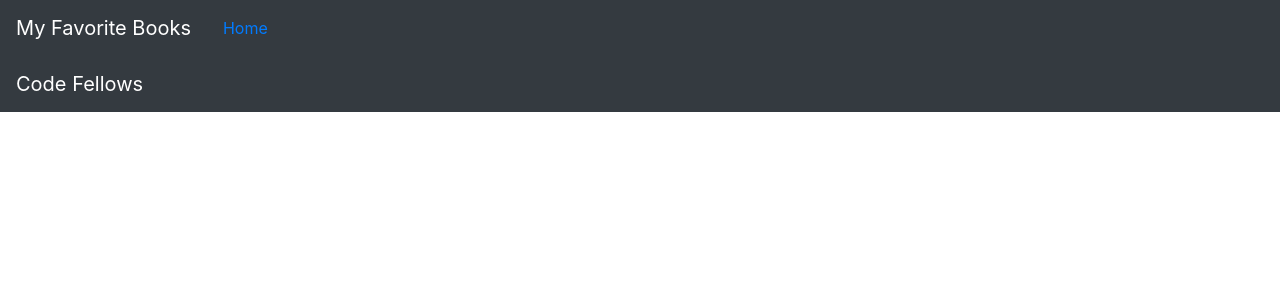
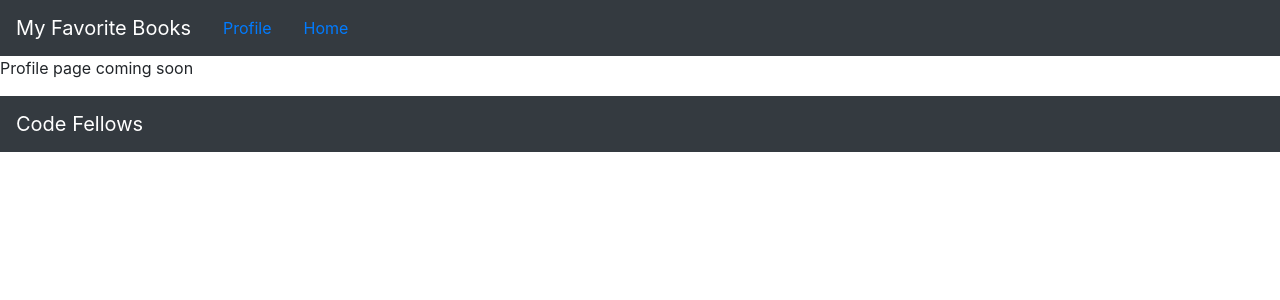
Before and after one commit to reichertc2/can-of-books, a React (Create React App) app: page /profile in a window 1280 px wide. Shown: the top 300 px of the page. Built offline with nearby package versions, Linux system fonts and the light colour scheme.

Commit message:
Home/Profile

```diff
--- a/src/App.js
+++ b/src/App.js
@@ -8,6 +8,7 @@ import {
   Route
 } from 'react-router-dom';
 import Main from './Components/Main.js';
+import Profile from './Components/Profile.js';
 
 class App extends React.Component {
 
@@ -40,6 +41,9 @@ class App extends React.Component {
               <Main />
               {/* TODO: if the user is logged in, render the `BestBooks` component, if they are not, render the `Login` component */}
             </Route>
+            <Route exact path="/profile">
+              <Profile/>
+            </Route>
             {/* TODO: add a route with a path of '/profile' that renders a `Profile` component */}
           </Switch>
           <Footer />
--- a/src/Components/BestBooks.js
+++ b/src/Components/BestBooks.js
@@ -19,7 +19,7 @@ class BestBooks extends React.Component {
 
   getBooks = async () => {
     try {
-      let booksAPI = await (await axios.get(`http://localhost:3001/book`)).data;
+      let booksAPI = await (await axios.get(`${process.env.REACT_APP_SERVER}book`)).data;
       console.log(booksAPI);
       this.setState({
         books: booksAPI,
@@ -40,7 +40,7 @@ class BestBooks extends React.Component {
     return (
       <>
         <h2>My Essential Lifelong Learning &amp; Formation Shelf</h2>
-        {this.state.showBooks && <Books books={this.state.books} /> }
+        {this.state.showBooks ? <Books books={this.state.books} /> : <h3>Books not found.</h3>}
       </>
     );
   }
--- a/src/Components/Header.js
+++ b/src/Components/Header.js
@@ -8,8 +8,9 @@ class Header extends React.Component {
     return (
       <Navbar collapseOnSelect expand="lg" bg="dark" variant="dark">
         <Navbar.Brand>My Favorite Books</Navbar.Brand>
+        <NavItem><Link to="/profile" className="nav-link">Profile</Link></NavItem>
+        {/* TODO: if the user is logged in, render a navigation link to profile page */}
         <NavItem><Link to="/" className="nav-link">Home</Link></NavItem>
-        {/* TODO: if the user is logged in, render a navigation link to profile page */}
         {/* TODO: if the user is logged in, render the `LogoutButton` */}
       </Navbar>
     );
```
Also changed, not shown: src/Components/Profile.js (+6 -4 lines).
